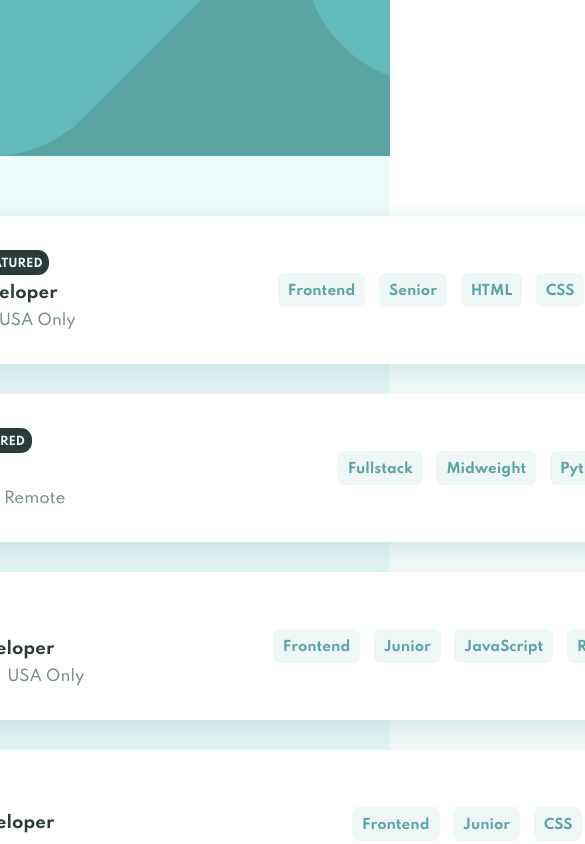
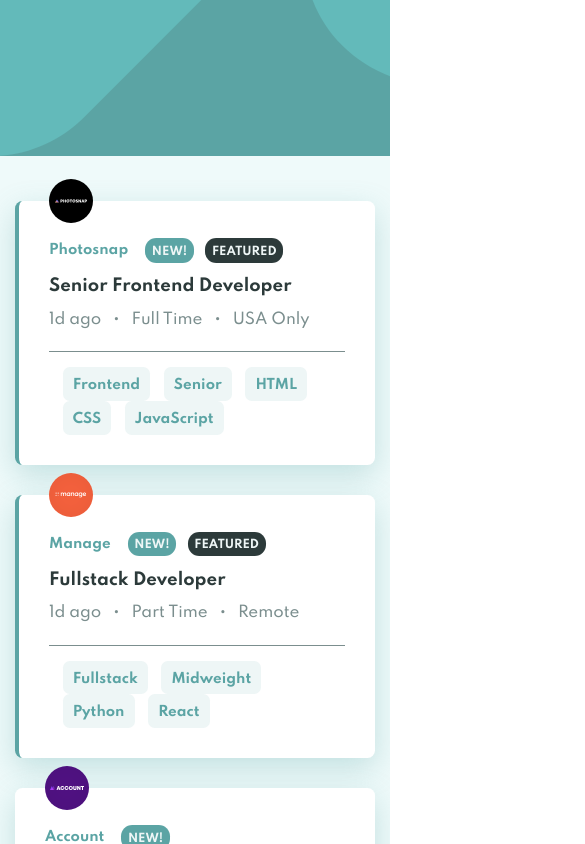
Before and after one commit to jakubjanik1/job-listings-with-filtering, a Vue app: page / in a window 390 px wide. Shown: the top 844 px of the page, 585 px wide, since content can reach past the window. Built offline with nearby package versions, Linux system fonts and the light colour scheme.

Commit message:
Create a basic mobile layout

```diff
--- a/src/App.vue
+++ b/src/App.vue
@@ -53,7 +53,13 @@ main {
   display: flex;
   flex-direction: column;
   align-items: center;
-  padding-top: 3em;
+  padding: 3em 2em;
   background: hsl(180, 52%, 96%);
 }
+
+@media all and (max-width: 1000px) {
+  main {
+    padding: 2em 1em;
+  }
+}
 </style>
--- a/src/components/Job.vue
+++ b/src/components/Job.vue
@@ -17,6 +17,8 @@
         <div class="job__location">{{ job.location }}</div>
       </div>
     </div>
+
+    <div class="job__line"></div>
 
     <div class="job__filters" @click="filterJobs">
       <div class="job__role">{{ job.role }}</div>
@@ -55,11 +57,15 @@ export default {
 </script>
 
 <style lang="scss" scoped>
+$logo-size: 88px;
+
 .job {
-  width: 1000px;
+  width: 100%;
+  max-width: 1125px;
   display: flex;
   padding: 2em;
   margin: 1em;
+  box-sizing: border-box;
   background: #fff;
   box-shadow: 0 10px 30px rgba(91, 164, 164, 0.3);
   border-radius: 0.5em;
@@ -162,4 +168,36 @@ export default {
     }
   }
 }
+
+@media all and (max-width: 1000px) {
+  .job {
+    flex-direction: column;
+    position: relative;
+
+    &__logo {
+      width: $logo-size / 2;
+      height: $logo-size / 2;
+      position: absolute;
+      top: -($logo-size / 4);
+    }
+
+    &__info {
+      padding-left: 0;
+      height: 7em;
+    }
+
+    &__line {
+      height: 1px;
+      width: 100%;
+      background: hsl(180, 8%, 52%);
+      margin: 1em 0;
+    }
+
+    &__filters {
+      display: flex;
+      flex-wrap: wrap;
+      justify-content: unset;
+    }
+  }
+}
 </style>
```
